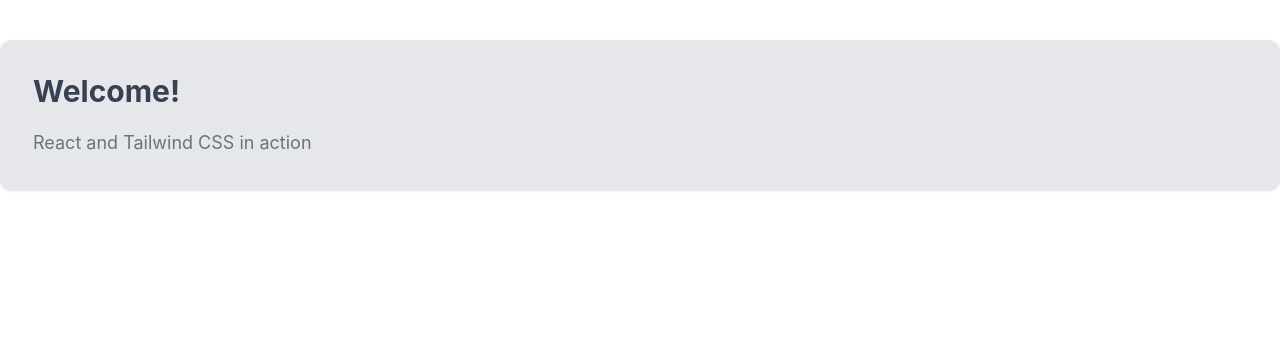
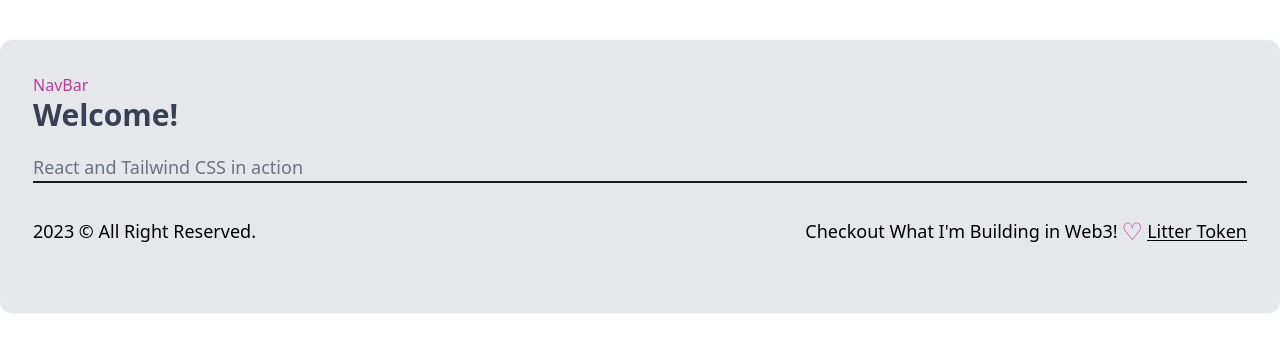
Before and after one commit to kayishau/23_portfolio, a React (Create React App) app: page / in a window 1280 px wide. Shown: the top 352 px of the page. Built offline with nearby package versions, Linux system fonts and the light colour scheme.

Commit message:
Components templates temp

```diff
--- a/src/App.js
+++ b/src/App.js
@@ -1,14 +1,20 @@
-import './App.css';
+import './App.css'
+import NavBar from './components/Navbar';
+import Footer from './components/Footer';
 
-function App() {
+
+
+const App = () => {
   return (
     <div className="container mx-auto bg-gray-200 rounded-xl shadow border p-8 m-10">
+      <NavBar />
       <p className="text-3xl text-gray-700 font-bold mb-5">
         Welcome!
       </p>
       <p className="text-gray-500 text-lg">
         React and Tailwind CSS in action
       </p>
+      <Footer />
     </div>
   );
 }
--- /dev/null
+++ b/src/components/Footer.js
@@ -0,0 +1,18 @@
+import React from "react"
+
+const Footer = (props) => {
+  return (
+    <footer className="w-full border-t-2 border-solid border-dark font-medium text-lg">
+        <div className="py-8 flex items-center justify-between">
+            <span>{new Date().getFullYear()} &copy; All Right Reserved.</span>
+            <div className="flex items-center">
+                Checkout What I'm Building in Web3! <span className="text-primary text-2xl px-1">&#9825;</span>
+                <a href="https://twitter.com/litter_token" className="underline underline-offset-2" target={"_blank"}>Litter Token</a>
+            </div>
+
+        </div>
+    </footer>
+  )
+};
+
+export default Footer;
--- /dev/null
+++ b/src/components/Navbar.js
@@ -0,0 +1,12 @@
+import React from 'react'
+
+const NavBar = () => {
+
+    return (
+        <>
+        <h1 className='text-primary'>NavBar</h1>
+        </>
+    )
+
+}
+export default NavBar
--- a/src/index.css
+++ b/src/index.css
@@ -1,17 +1,3 @@
-body {
-  margin: 0;
-  font-family: -apple-system, BlinkMacSystemFont, 'Segoe UI', 'Roboto', 'Oxygen',
-    'Ubuntu', 'Cantarell', 'Fira Sans', 'Droid Sans', 'Helvetica Neue',
-    sans-serif;
-  -webkit-font-smoothing: antialiased;
-  -moz-osx-font-smoothing: grayscale;
-}
-
-code {
-  font-family: source-code-pro, Menlo, Monaco, Consolas, 'Courier New',
-    monospace;
-}
-
 @tailwind base;
 @tailwind components;
 @tailwind utilities;
--- a/tailwind.config.js
+++ b/tailwind.config.js
@@ -1,10 +1,43 @@
 /** @type {import('tailwindcss').Config} */
+
+const { fontFamily } = require('tailwindcss/defaultTheme')
+
 module.exports = {
+  important: true,
   content: [
     "./src/**/*.{js,jsx,ts,tsx}",
   ],
   theme: {
-    extend: {},
+    extend: {
+      fontFamily: {
+        mont: ['var(--font-mont)', ...fontFamily.sans],
+      },
+      colors: {
+        dark: "#1b1b1b",
+        light: "#f5f5f5",
+        primary: "#B63E96", // 240,86,199
+        primaryDark: "#58E6D9", // 80,230,217
+    }
+    },
+    screens: {
+      "2xl": { max: "1535px" },
+      // => @media (max-width: 1535px) { ... }
+
+      xl: { max: "1279px" },
+      // => @media (max-width: 1279px) { ... }
+
+      lg: { max: "1023px" },
+      // => @media (max-width: 1023px) { ... }
+
+      md: { max: "767px" },
+      // => @media (max-width: 767px) { ... }
+
+      sm: { max: "639px" },
+      // => @media (max-width: 639px) { ... }
+
+      xs: { max: "479px" },
+      // => @media (max-width: 479px) { ... }
+  },
   },
   plugins: [],
 }
```
